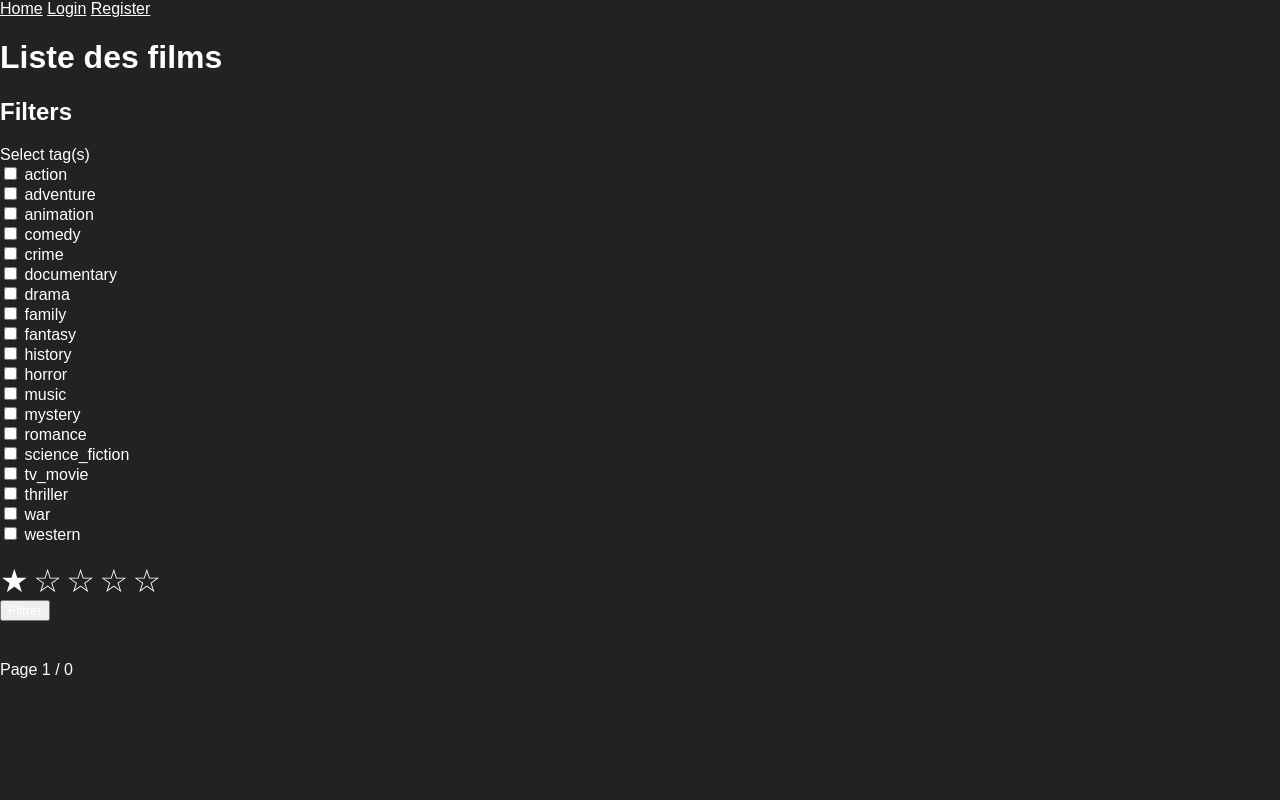
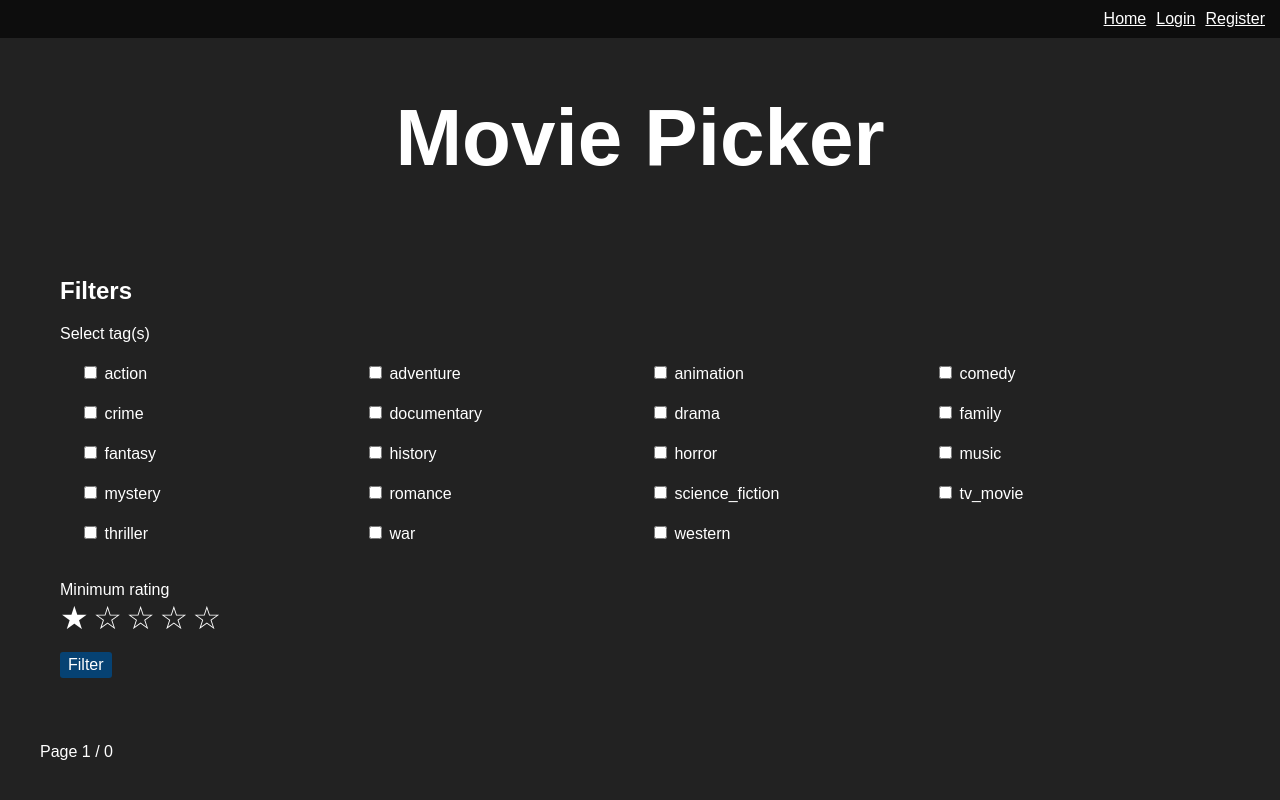
Before and after one commit to OGR-67/Movie_Picker, a Flask app: page / in a window 1280 px wide. Run offline with Flask 3, Linux system fonts and the light colour scheme; data that the repository does not hold is empty.

Commit message:
feat: style title and navbar

```diff
--- a/static/styles/base.css
+++ b/static/styles/base.css
@@ -7,6 +7,28 @@ body {
     margin: 0;
     padding: 0;
     background-color: #222222;
+}
+
+main {
+    margin: 0 auto;
+    max-width: 1200px;
+}
+
+h1 {
+    font-size: 5rem;
+    text-align: center;
+}
+
+nav {
+    background-color: #0d0d0d;
+    padding: 10px 15px;
+    display: flex;
+    gap: 10px;
+    justify-content: flex-end;
+}
+
+.welcome-msg {
+    margin-right: auto;
 }
 
 .btn {
@@ -30,6 +52,11 @@ body {
     color: #fff;
 }
 
+.btn-submit {
+    background-color: #064273;
+    color: #fff;
+}
+
 .flex {
     display: flex;
     gap: 5px;
--- a/static/styles/home.css
+++ b/static/styles/home.css
@@ -1,4 +1,5 @@
-.movie-grid {
+.movie-grid,
+.tags-filter-container {
     display: grid;
     grid-template-columns: repeat(4, 1fr);
     gap: 20px;
@@ -9,3 +10,11 @@
     cursor: pointer;
     font-size: 2rem;
 }
+
+.rating-stars {
+    margin-bottom: 10px;
+}
+
+.filter-form {
+    padding: 20px;
+}
--- a/templates/base.html
+++ b/templates/base.html
@@ -9,6 +9,9 @@
 
 <body>
   <nav>
+    {% if username %}
+    <span class="welcome-msg">Welcome {{ username }}</span>
+    {% endif %}
     <a href="{{ url_for('movies.home_movies') }}">Home</a>
     {% if not username %}
     <a href="{{ url_for('auth.login') }}">Login</a>
@@ -18,9 +21,6 @@
     <a href="{{ url_for('profile.profile') }}">Profile</a>
     {% endif %}
   </nav>
-  {% if username %}
-  <h2>Welcome {{ username }}</h2>
-  {% endif %}
 
   <div class="content">
     {% block content %}{% endblock %}
--- a/templates/home_movies.html
+++ b/templates/home_movies.html
@@ -65,18 +65,22 @@
 {% endblock %}
 
 {% block content %}
-<h1>Liste des films</h1>
-<form action="{{ url_for('movies.home_movies') }}" method="GET">
+<main>
+  <h1>Movie Picker</h1>
+  <form class="filter-form" action="{{ url_for('movies.home_movies') }}" method="GET">
     <h2>Filters</h2>
     <label>Select tag(s)</label><br>
     <div class="tags-filter-container">
       {% for tag in available_tags %}
+      <div class="tag-filter-container">
         <input type="checkbox" name="tags" value="{{ tag }}" {% if selected_tags !=None %} {% if tag in selected_tags %}
           checked {% endif %}{% endif %}>
-    {{ tag }}<br>
+        <label for="{{ tag }}">{{ tag }}</label><br>
+      </div>
       {% endfor %}
     </div>
     <br>
+    <label>Minimum rating</label><br>
     <input type="hidden" name="min_rating" value="{{ min_rating }}">
     <div class="rating-stars">
       <span data-rating="1" class="rating-star">&#9734;</span>
@@ -85,7 +89,7 @@
       <span data-rating="4" class="rating-star">&#9734;</span>
       <span data-rating="5" class="rating-star">&#9734;</span>
     </div>
-  <input type="submit" value="Filtrer">
+    <input type="submit" value="Filter" class="btn btn-submit">
   </form>
   <div class="movie-grid">
     {% for movie in movies %}
@@ -122,4 +126,5 @@
       <a href="{{ url_for('movies.home_movies', page=total_pages, tags=selected_tags, min_rating=min_rating) }}">Fin</a>
       {% endif %}
   </div>
+</main>
 {% endblock %}
```
Also changed, not shown: README.md. Lines whose indentation alone changed are shown as unchanged.
